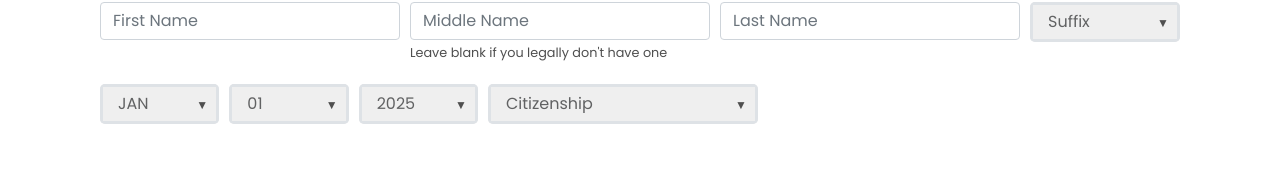
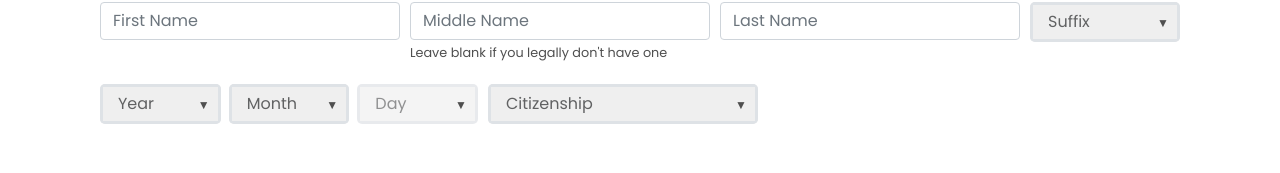
Before and after one commit to mlsysadmin/ml-loan-view, a Next.js app: page /loans/forms in a window 1280 px wide. Shown: the part 411-584 px from the top of the page. Built offline with nearby package versions, Linux system fonts and the light colour scheme.

Commit message:
minor fixes

```diff
--- a/src/app/loans/components/date-picker.tsx
+++ b/src/app/loans/components/date-picker.tsx
@@ -12,77 +12,85 @@ const DatePickerDropdown: React.FC<DatePickerDropdownProps> = ({ onChange }) =>
     'JUL', 'AUG', 'SEP', 'OCT', 'NOV', 'DEC'
   ];
 
-  const [month, setSelectedMonth] = useState(1); // Start at 1 (JAN)
-  const [day, setSelectedDay] = useState(1);
-  const [year, setSelectedYear] = useState(currentYear);
+  const [month, setSelectedMonth] = useState<number | null>(null);
+  const [day, setSelectedDay] = useState<number | null>(null);
+  const [year, setSelectedYear] = useState<number | null>(null);
   const [daysInMonth, setDaysInMonth] = useState<number[]>([]);
 
   const padNumber = (num: number) => num.toString().padStart(2, '0');
 
+  // Update days in month when both month and year are selected
   useEffect(() => {
-    const days = new Date(year, month, 0).getDate();
-    setDaysInMonth([...Array(days)].map((_, i) => i + 1));
+    if (month && year) {
+      const totalDays = new Date(year, month, 0).getDate();
+      setDaysInMonth([...Array(totalDays)].map((_, i) => i + 1));
 
-    if (day > days) {
-      setSelectedDay(days);
+      // Reset day if it exceeds new month’s limit
+      if (day && day > totalDays) {
+        setSelectedDay(totalDays);
+      }
+    } else {
+      setDaysInMonth([]);
+      setSelectedDay(null);
     }
+  }, [month, year]);
 
-    if (onChange) {
-      onChange({
-        month, // numeric, starts at 1
-        day,   // numeric
-        year,
-      });
+  // Trigger parent onChange only if all are selected
+  useEffect(() => {
+    if (month && day && year && onChange) {
+      onChange({ month, day, year });
     }
   }, [month, day, year]);
 
   return (
-    <div className="select-wrapper">
-      {/* Month Dropdown */}
+    <div className="select-wrapper" style={{ display: 'flex', gap: '0.5rem' }}>
+      {/* Year */}
       <div className="select">
         <select
           className="select__field"
-          value={month}
-          onChange={(e) => setSelectedMonth(parseInt(e.target.value))}
+          value={year ?? ''}
+          onChange={(e) => setSelectedYear(e.target.value ? parseInt(e.target.value) : null)}
         >
+          <option value="">Year</option>
+          {[...Array(100)].map((_, i) => {
+            const yearOption = currentYear - i;
+            return (
+              <option key={yearOption} value={yearOption}>
+                {yearOption}
+              </option>
+            );
+          })}
+        </select>
+      </div>
+      {/* Month */}
+      <div className="select">
+        <select
+          className="select__field"
+          value={month ?? ''}
+          onChange={(e) => setSelectedMonth(e.target.value ? parseInt(e.target.value) : null)}
+        >
+          <option value="">Month</option>
           {months.map((label, index) => (
-            <option className="small regular" key={index + 1} value={index + 1}>
+            <option key={index + 1} value={index + 1}>
               {label}
             </option>
           ))}
         </select>
       </div>
-
-      {/* Day Dropdown */}
+      {/* Day */}
       <div className="select">
         <select
           className="select__field"
-          value={day}
-          onChange={(e) => setSelectedDay(parseInt(e.target.value))}
+          value={day ?? ''}
+          onChange={(e) => setSelectedDay(e.target.value ? parseInt(e.target.value) : null)}
+          disabled={!month || !year}
         >
+          <option value="">Day</option>
           {daysInMonth.map((d) => (
-            <option className="small regular" key={d} value={d}>
+            <option key={d} value={d}>
               {padNumber(d)}
             </option>
           ))}
-        </select>
-      </div>
-
-      {/* Year Dropdown */}
-      <div className="select">
-        <select
-          className="select__field"
-          value={year}
-          onChange={(e) => setSelectedYear(parseInt(e.target.value))}
-        >
-          {[...Array(100)].map((_, i) => {
-            const yearOption = currentYear - i;
-            return (
-              <option className="small regular" key={yearOption} value={yearOption}>
-                {yearOption}
-              </option>
-            );
-          })}
         </select>
       </div>
     </div>
--- a/src/app/loans/forms/pages/contactDetails.tsx
+++ b/src/app/loans/forms/pages/contactDetails.tsx
@@ -137,8 +137,10 @@ const ContactDetailsPage: React.FC<Props> = ({ onNext }) => {
     if (firstName === '') setErrorFirstName('First name is required.');
     if (lastName === '') setErrorLastName('Last name is required.');
     if (country === '') setErrorCountry('Country is required.');
+    if (provinceOrState === '') setErrorProvinceOrState('Province/State is required.');
     if (cityOrTown === '') setErrorCityOrTown('City or Town is required.');
     if (barrangay === '') setErrorBarrangay('Barrangay is required.');
+    if (streetName === '') setErrorStreet('Street name is required.');
     if (specAddress === '') setErrorSpecAdd('House no. / Sitio / Purok is required.');
   }
 
@@ -204,7 +206,6 @@ const ContactDetailsPage: React.FC<Props> = ({ onNext }) => {
     <Container>
       <label className='readable medium'>Contact Details</label>
       <br />
-
       <div>
         <div className='form-fields'>
           <small>{isFetching ? "Searching..." : ""}</small>
@@ -221,15 +222,14 @@ const ContactDetailsPage: React.FC<Props> = ({ onNext }) => {
             country="PH"
             onCountryChange={(code) => setCountryCode(code)}
           />
+          <small className='red'>{errorContactNumber}</small>
         </div>
-
         <div className='form-fields'>
           {/* <label htmlFor="">&nbsp;</label> */}
           <input className='form-control' value={email} onChange={(e) => { setEmail(e.target.value); setErrorEmail(''); }} type="email" placeholder='Email Address (juan.d@gmail.com)' autoComplete="off" />
           <small className='red'>{errorEmail}</small>
         </div>
       </div>
-
 
       <br />
 
--- a/src/app/loans/forms/pages/identityDetails.tsx
+++ b/src/app/loans/forms/pages/identityDetails.tsx
@@ -261,10 +261,10 @@ const IdentityDetailsPage: React.FC<Props> = ({ data, onBack }) => {
     <!-- Header -->
     <div class="header">
         <div class="logo-section">
-            <img src="https://mlhuillier.com/img/revamp/ml-logo-2.svg" alt="M Lhuillier Logo">
+            <img src="https://mlhuillier.com/img/revamp/ml-logo.svg" alt="M Lhuillier Logo">
         </div>
         <div class="document-title">
-            <h1>${headerType} LOAN APPLICATION</h1>
+            <h2>${headerType} LOAN APPLICATION</h2>
             <div class="detail-item">
               <span class="detail-label">Ref No</span>
               <h3 class="detail-value">${ref}</h3>
@@ -409,9 +409,7 @@ const IdentityDetailsPage: React.FC<Props> = ({ data, onBack }) => {
         htmlContent: htmlContent
       }),
     });
-
     const data = await res.json();
-
     console.log('data::::::', data)
   };
 
@@ -458,8 +456,6 @@ const IdentityDetailsPage: React.FC<Props> = ({ data, onBack }) => {
       streetName,
       specAddress
     });
-
-
     setShow(true);
     await sendEmail()
     router.push('/loans/pre-approval');
@@ -467,36 +463,6 @@ const IdentityDetailsPage: React.FC<Props> = ({ data, onBack }) => {
 
   return (
     <Container>
-      {!data.found ? (
-        <>
-          {/* <div className='form-fields'>
-                <label className='readable medium'>Identity Details</label>
-                <DatePicker onChange={handleDateChange} />
-              </div> */}
-        </>
-      ) : (
-        <>
-
-        </>
-        // <div className='form-fields'>
-        //   <label className='readable medium'>Identity Details</label>
-        //   <div className='disabled-date-wrapper'>
-        //     <input className='disabled-date-fields form-control' type="text" value={data.birthdate.day} disabled />
-        //     <input className='disabled-date-fields form-control' type="text" value={data.birthdate.month} disabled />
-        //     <input className='disabled-date-fields form-control' type="text" value={data.birthdate.year} disabled />
-        //   </div>
-        // </div>
-      )}
-      {/* <div className='form-fields'>
-            <label htmlFor="">&nbsp;</label>
-            <div className='select'>
-              <select onChange={(e) => setCitizenship(e.target.value)} id="" className='select__field' value={citizenship}>
-                <option value="">Citizenship</option>
-                <option value="FILIPINO">FILIPINO</option>
-                <option value="">Not Filipino</option>
-              </select>
-            </div>
-          </div> */}
       <br />
       <label className='readable medium'>Income Details</label>
       <div className='details-wrapper'>
```
Also changed, not shown: src/app/loans/calculator/components/SliderInput.tsx (+22 -40 lines).
